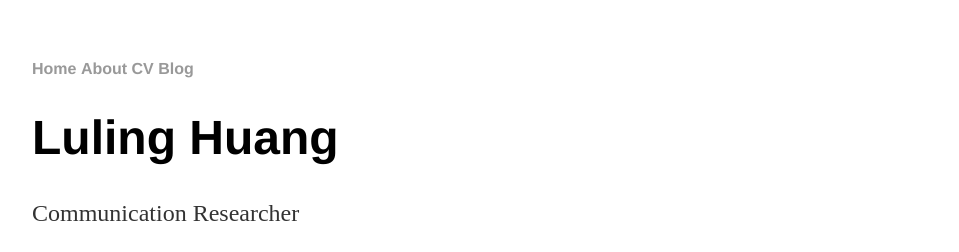
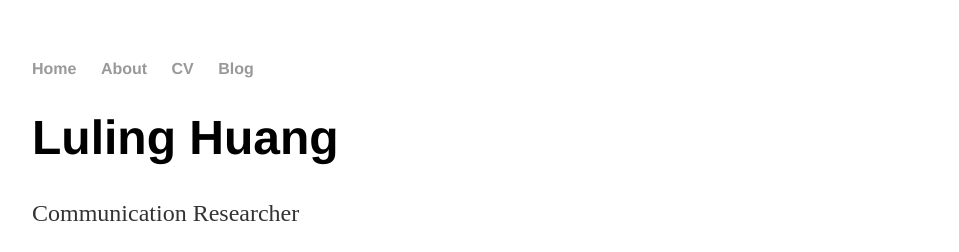
Before and after one commit to discr/discr.github.io, a Jekyll site: the page built from index.html, in a window 1280 px wide. Shown: the top 252 px of the page, without its empty margins (160-1119 px from the left). Built offline with Jekyll 4.4.1, drawn with Linux system fonts in a browser that asks for light colours.

Commit message:
Update main.css

```diff
--- a/css/main.css
+++ b/css/main.css
@@ -8,7 +8,11 @@ nav ul, footer ul, footer small {
     list-style: none;
     font-weight: bold;
 }
-nav ul li, footer ul li {
+nav ul li  {
+    display: inline;
+    margin-right: 20px;
+}
+footer ul li {
     display: inline;
     margin-right: 0px;
 }
```
